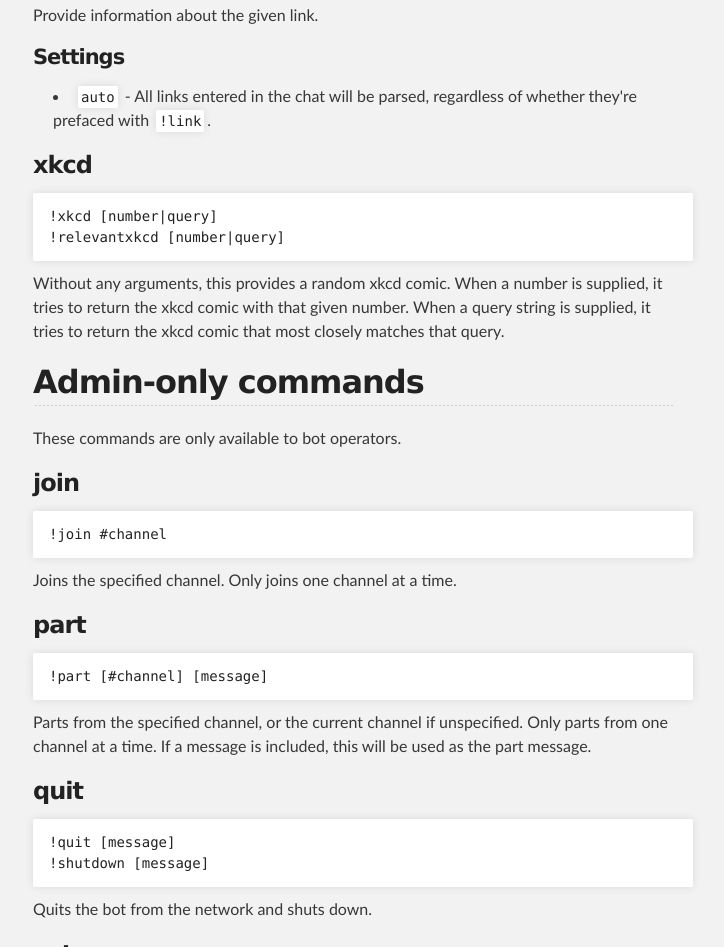
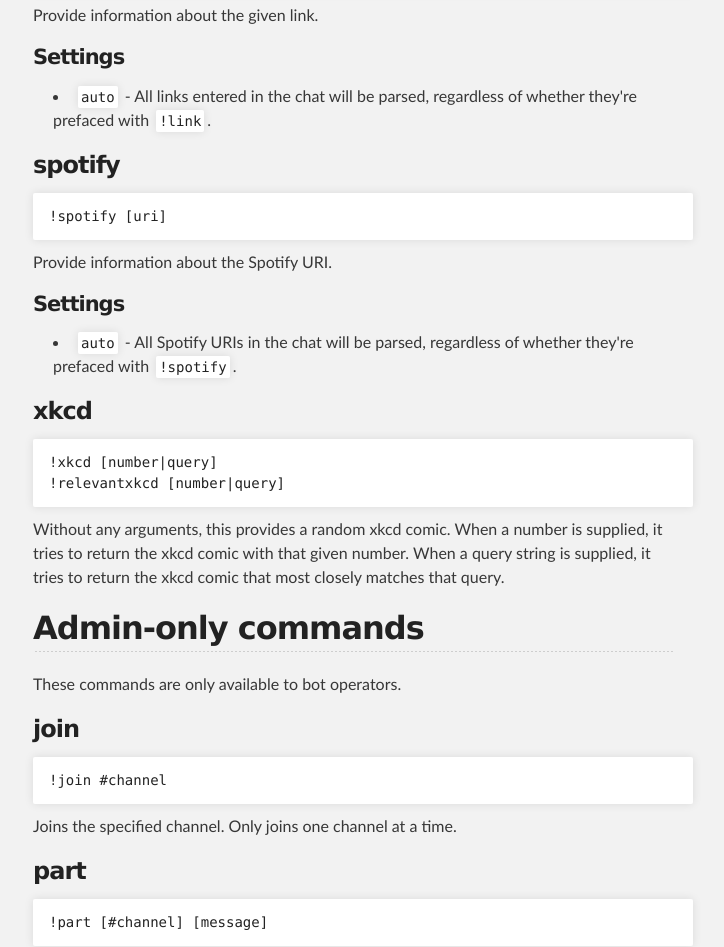
Before and after one commit to molly/GorillaBot, a plain HTML site: page index.html in a window 1280 px wide. Shown: the part 1788-2735 px from the top of the page, without its empty margins (287-1011 px from the left). Drawn offline with Linux system fonts and the light colour scheme.

Commit message:
Create gh-pages branch via GitHub

```diff
--- a/index.html
+++ b/index.html
@@ -107,6 +107,21 @@
 <li>
 <code>auto</code> - All links entered in the chat will be parsed, regardless of whether they're prefaced with <code>!link</code>.</li>
 </ul><h3>
+<a name="spotify" class="anchor" href="#spotify"><span class="octicon octicon-link"></span></a>spotify</h3>
+
+<pre><code>!spotify [uri]
+</code></pre>
+
+<p>Provide information about the Spotify URI.</p>
+
+<h4>
+<a name="settings-1" class="anchor" href="#settings-1"><span class="octicon octicon-link"></span></a>Settings</h4>
+
+<ul>
+<li>
+<code>auto</code> - All Spotify URIs in the chat will be parsed, regardless of whether they're prefaced with
+<code>!spotify</code>.</li>
+</ul><h3>
 <a name="xkcd" class="anchor" href="#xkcd"><span class="octicon octicon-link"></span></a>xkcd</h3>
 
 <pre><code>!xkcd [number|query]
```
Also changed, not shown: params.json (+1 -1 lines).
